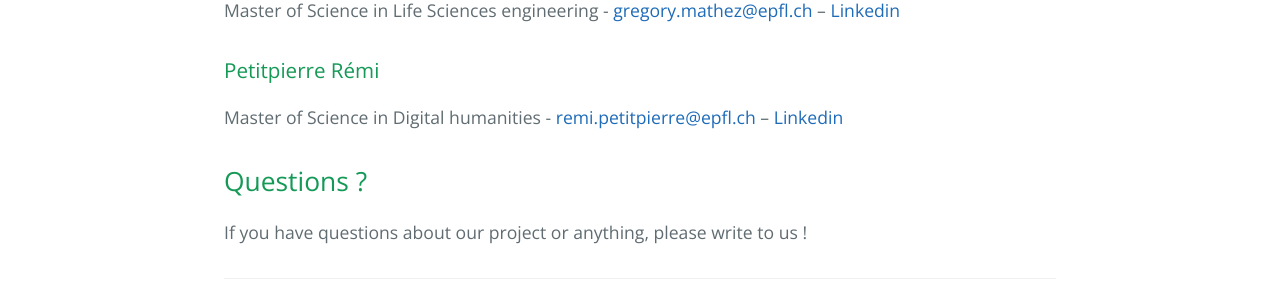
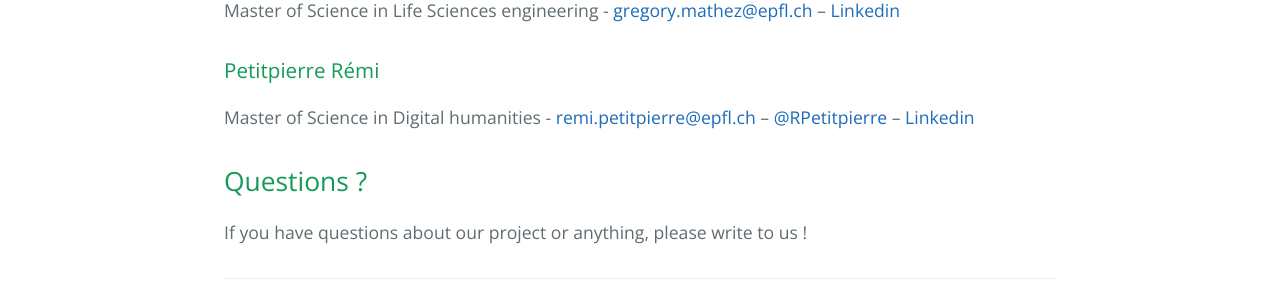
Before and after one commit to NutriTeam/Nutri_Score, a Jekyll site: the page built from contact.md, in a window 1280 px wide. Shown: the part 915-1215 px from the top of the page. Built offline with Jekyll 4.4.1, drawn with Linux system fonts in a browser that asks for light colours; our own code applies the rules of GitHub Pages for plain Markdown files.

Commit message:
Update contact.md

```diff
--- a/contact.md
+++ b/contact.md
@@ -14,7 +14,7 @@ Master of Science in Life Sciences engineering - <a href="mailto:valentin.brutti
 Master of Science in Life Sciences engineering - <a href="mailto:gregory.mathez@epfl.ch" target= "blanck_">gregory.mathez@epfl.ch</a> – <a href="https://www.linkedin.com/in/grégory-mathez-3096a09a/" target= "blanck_">Linkedin</a><br>
 
 ### Petitpierre Rémi
-Master of Science in Digital humanities - <a href="mailto:remi.petitpierre@epfl.ch" target= "blanck_">remi.petitpierre@epfl.ch</a> – <a href="https://www.linkedin.com/in/rpetitpierre/" target= "blanck_">Linkedin</a>
+Master of Science in Digital humanities - <a href="mailto:remi.petitpierre@epfl.ch" target= "blanck_">remi.petitpierre@epfl.ch</a> – <a href="https://twitter.com/RPetitpierre" target= "blanck_">@RPetitpierre</a> – <a href="https://www.linkedin.com/in/rpetitpierre/" target= "blanck_">Linkedin</a>
 
 ## Questions ?
 If you have questions about our project or anything, please write to us !
```
